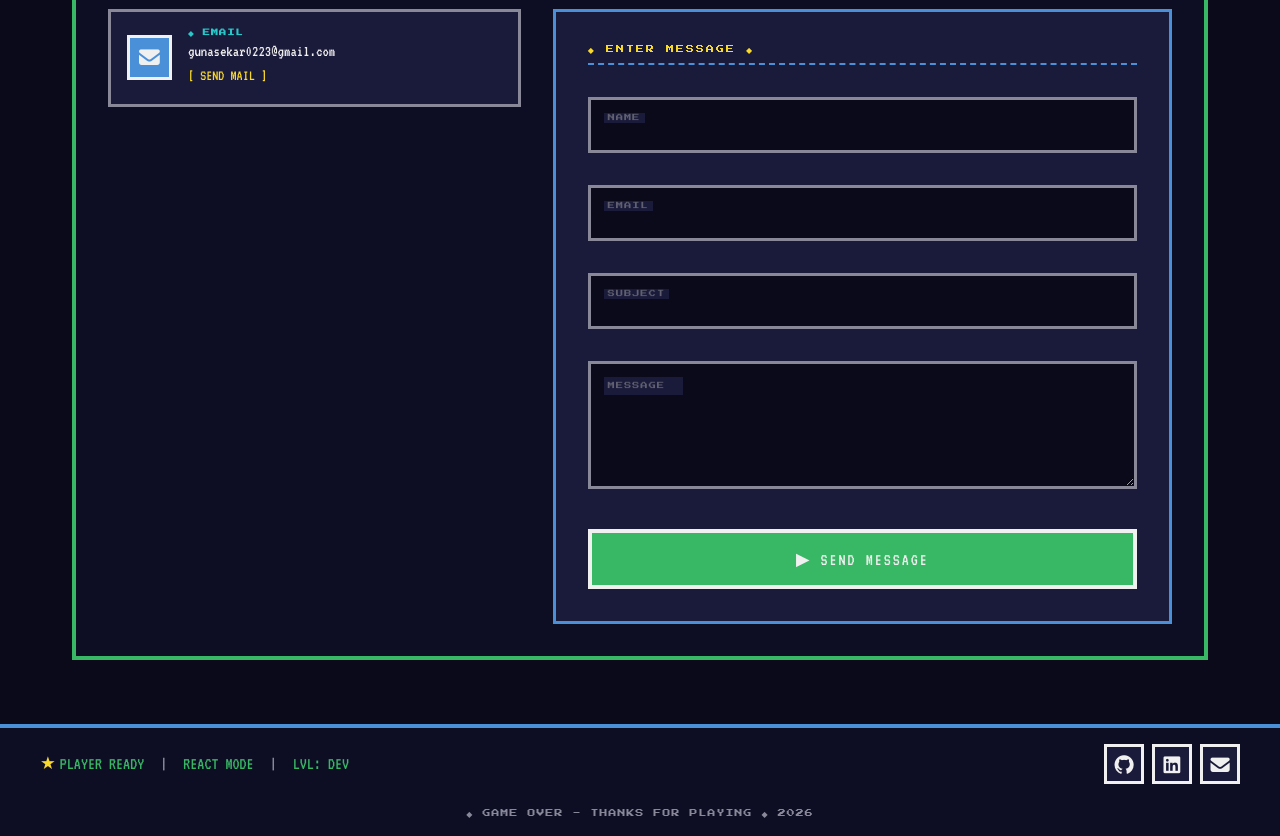
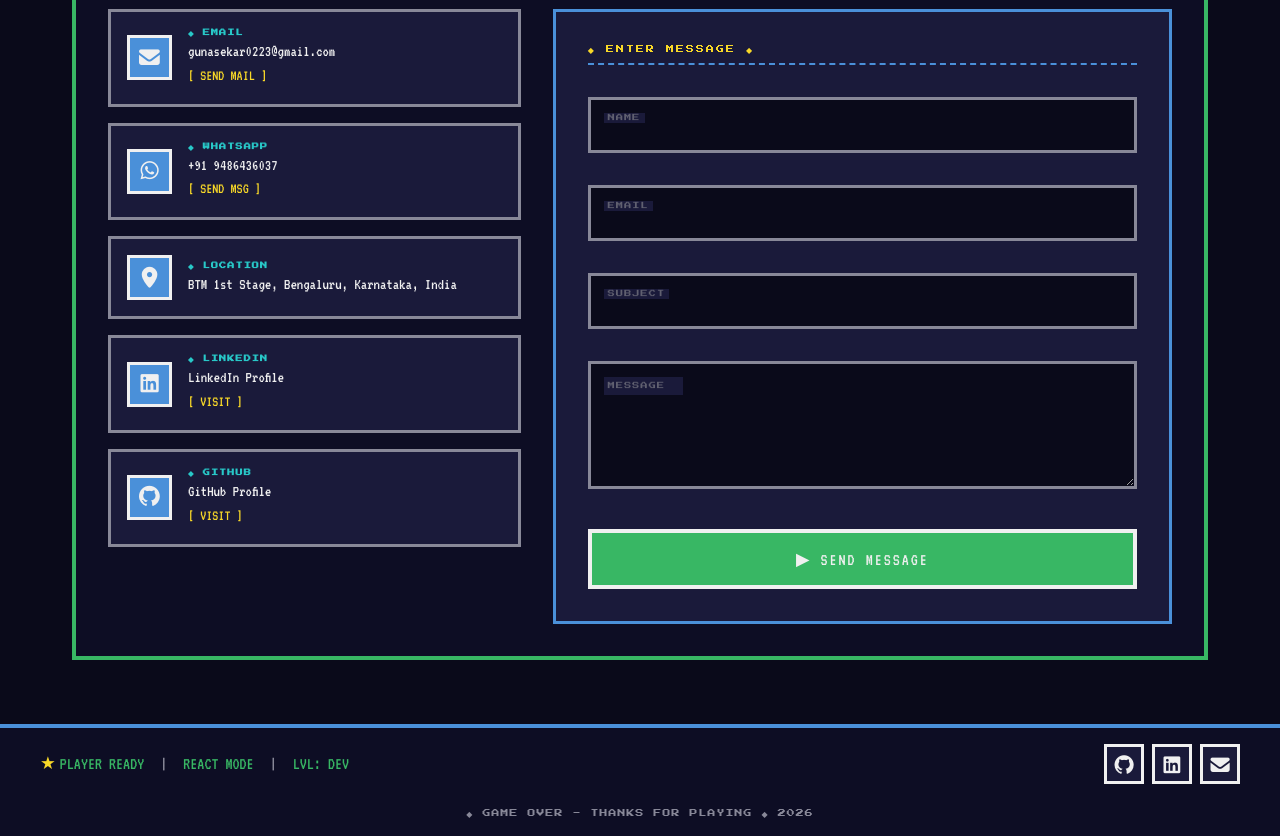
Before and after one commit to guna0223/React-Portfolio, a React (Vite) app in the folder frontend/: page / in a window 1280 px wide. Shown: the part 5400-6236 px from the top of the page. Built offline with nearby package versions, Linux system fonts and the light colour scheme.

Commit message:
loaction and other details are added

```diff
--- a/frontend/src/pages/Contact.jsx
+++ b/frontend/src/pages/Contact.jsx
@@ -78,6 +78,7 @@ const Contact = () => {
 
           <div className="terminal-content">
             <div className="contact-info">
+              {/* Email */}
               <div className="contact-item">
                 <div className="contact-icon">
                   <i className="fas fa-envelope"></i>
@@ -86,6 +87,52 @@ const Contact = () => {
                   <h3>◆ EMAIL</h3>
                   <p>gunasekar0223@gmail.com</p>
                   <a href="mailto:gunasekar0223@gmail.com">[ SEND MAIL ]</a>
+                </div>
+              </div>
+              {/* WhatsApp */}
+              <div className="contact-item">
+                <div className="contact-icon">
+                  <i className="fab fa-whatsapp"></i>
+                </div>
+                <div className="contact-details">
+                  <h3>◆ WHATSAPP</h3>
+                  <p>+91 9486436037</p>
+                  <a href="https://wa.me/919486436037" target="_blank" rel="noreferrer">[ SEND MSG ]</a>
+                </div>
+              </div>
+
+              {/* Location */}
+              <div className="contact-item">
+                <div className="contact-icon">
+                  <i className="fas fa-map-marker-alt"></i>
+                </div>
+                <div className="contact-details">
+                  <h3>◆ LOCATION</h3>
+                  <p>BTM 1st Stage, Bengaluru, Karnataka, India</p>
+                </div>
+              </div>
+
+              {/* LinkedIn */}
+              <div className="contact-item">
+                <div className="contact-icon">
+                  <i className="fab fa-linkedin"></i>
+                </div>
+                <div className="contact-details">
+                  <h3>◆ LINKEDIN</h3>
+                  <p>LinkedIn Profile</p>
+                  <a href="https://www.linkedin.com/in/gunasekar0223/" target="_blank" rel="noreferrer">[ VISIT ]</a>
+                </div>
+              </div>
+
+              {/* GitHub */}
+              <div className="contact-item">
+                <div className="contact-icon">
+                  <i className="fab fa-github"></i>
+                </div>
+                <div className="contact-details">
+                  <h3>◆ GITHUB</h3>
+                  <p>GitHub Profile</p>
+                  <a href="https://github.com/guna0223" target="_blank" rel="noreferrer">[ VISIT ]</a>
                 </div>
               </div>
             </div>
```
